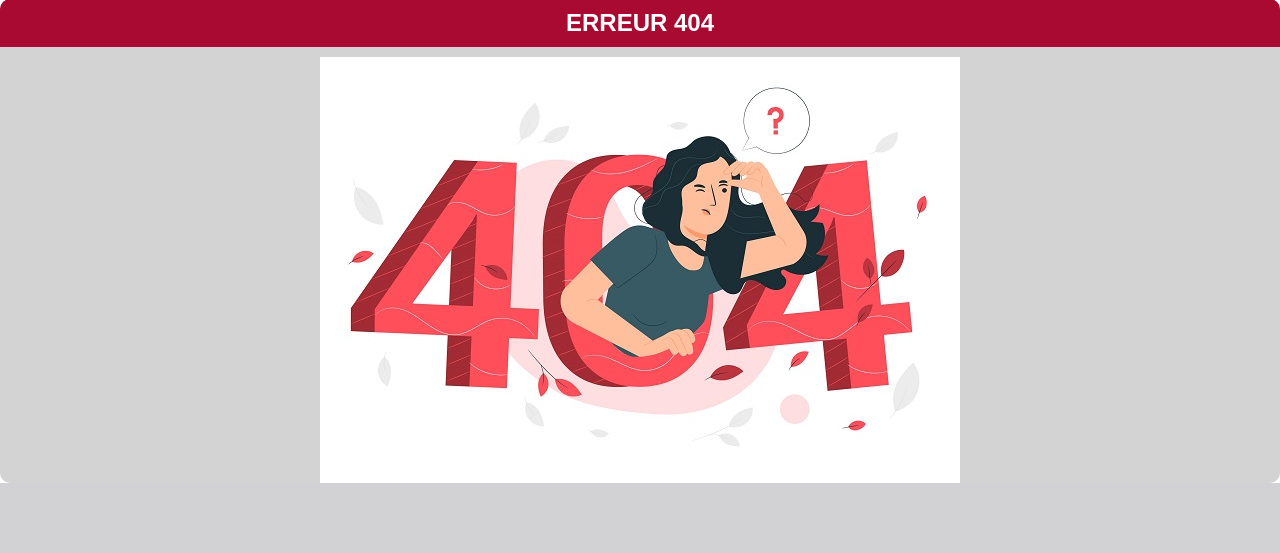
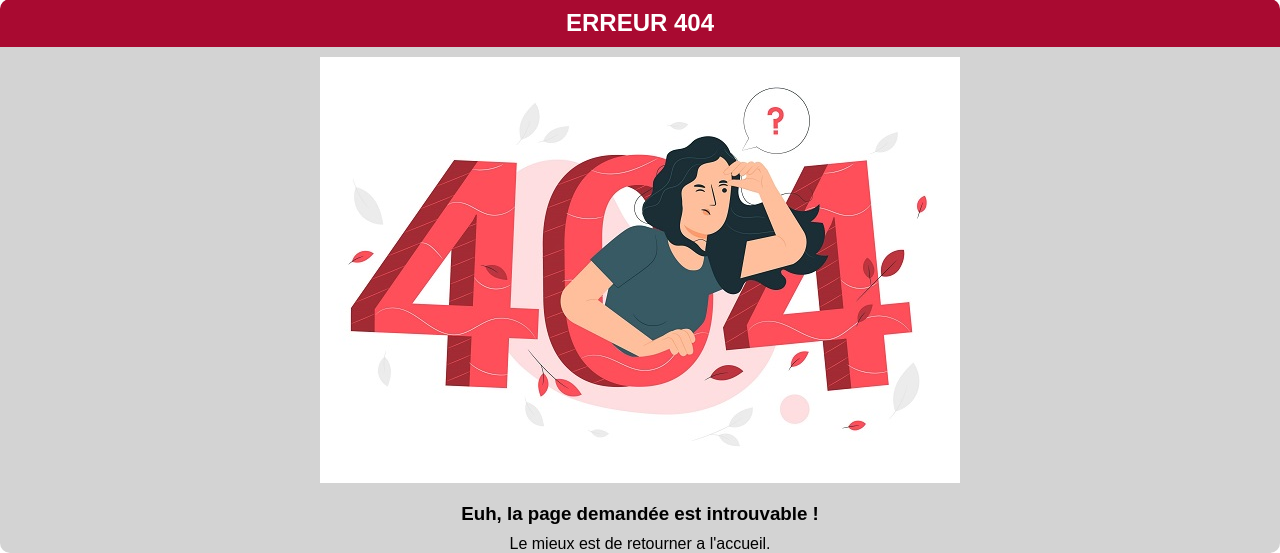
Before and after one commit to redasnkrs/ti-php, a PHP site: page /templates/page-404.php in a window 1280 px wide. Shown: the part 560-1113 px from the top of the page. Before the commit the page ends 1043 px from the top, so only its background shows below. Run offline with PHP 8.4, Linux system fonts and the light colour scheme; the template is opened without the code that fills it, so the values that code supplies are empty.

Commit message:
added the content for the error page.

```diff
--- a/templates/page-404.php
+++ b/templates/page-404.php
@@ -19,6 +19,8 @@
   <section class="top-page">
     <h1>ERREUR 404</h1>
     <img src="img/404.jpg" alt="">
+    <h3>Euh, la page demandée est introuvable !</h3>
+    <p>Le mieux est de retourner a l'accueil.</p>
   </section>
 
 </body>
```
